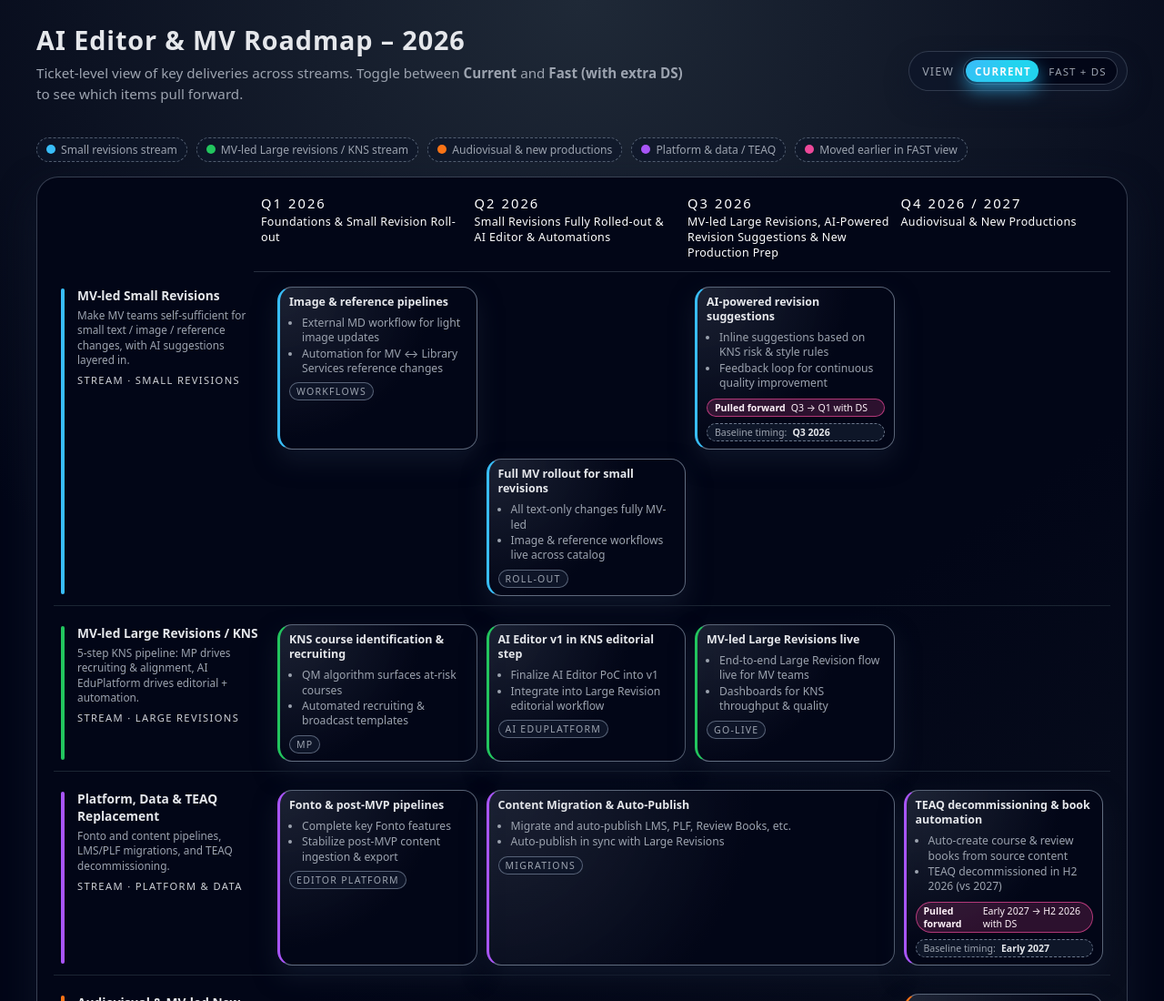
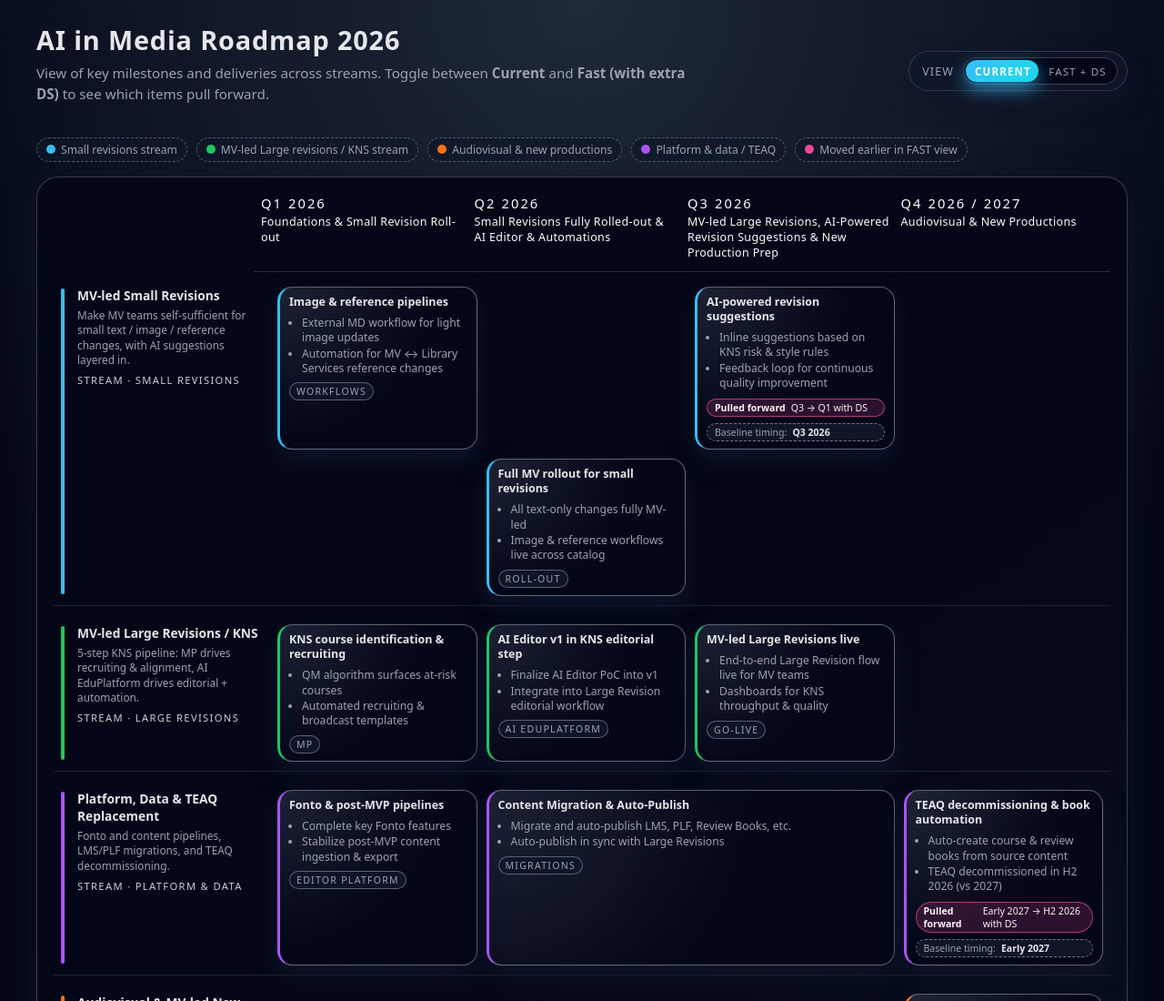
Before and after one commit to es-iu/roadmap26, a plain HTML site: page index.html in a window 1280 px wide. Shown: the top 1100 px of the page at 91% size. Drawn offline with Linux system fonts and the light colour scheme.

Commit message:
Update index.html

```diff
--- a/index.html
+++ b/index.html
@@ -2,7 +2,7 @@
 <html lang="en">
 <head>
   <meta charset="UTF-8" />
-  <title>AI Editor / MV Roadmap 2026</title>
+  <title>AI in Media Roadmap 2026</title>
   <meta name="viewport" content="width=device-width, initial-scale=1" />
   <style>
     :root {
@@ -472,9 +472,9 @@
   <div class="page">
     <div class="header-row">
       <div>
-        <h1>AI Editor &amp; MV Roadmap – 2026</h1>
+        <h1>AI in Media Roadmap 2026</h1>
         <p class="subtitle">
-          Ticket-level view of key deliveries across streams. Toggle between
+          View of key milestones and deliveries across streams. Toggle between
           <strong>Current</strong> and <strong>Fast (with extra DS)</strong> to
           see which items pull forward.
         </p>
```
